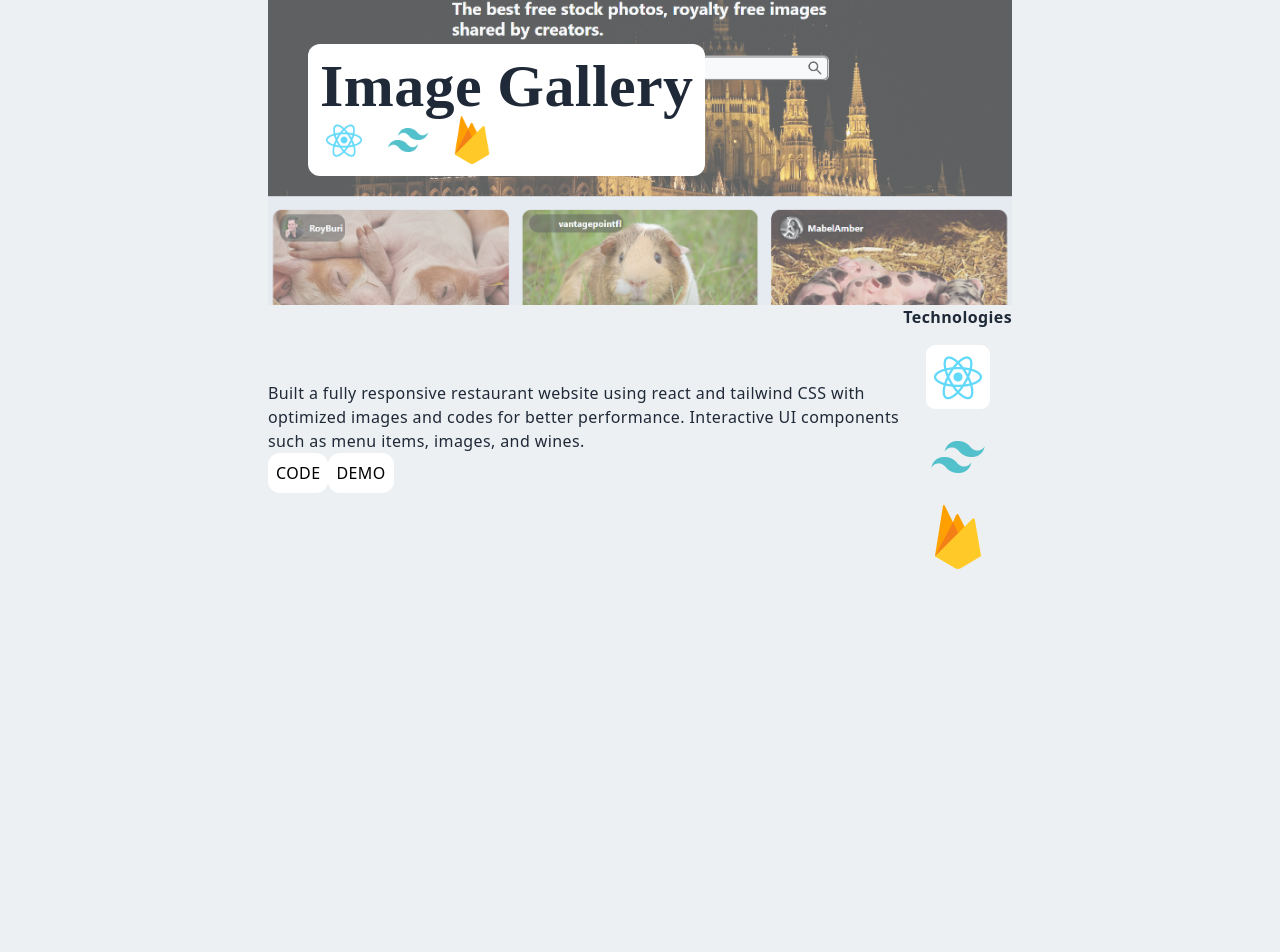
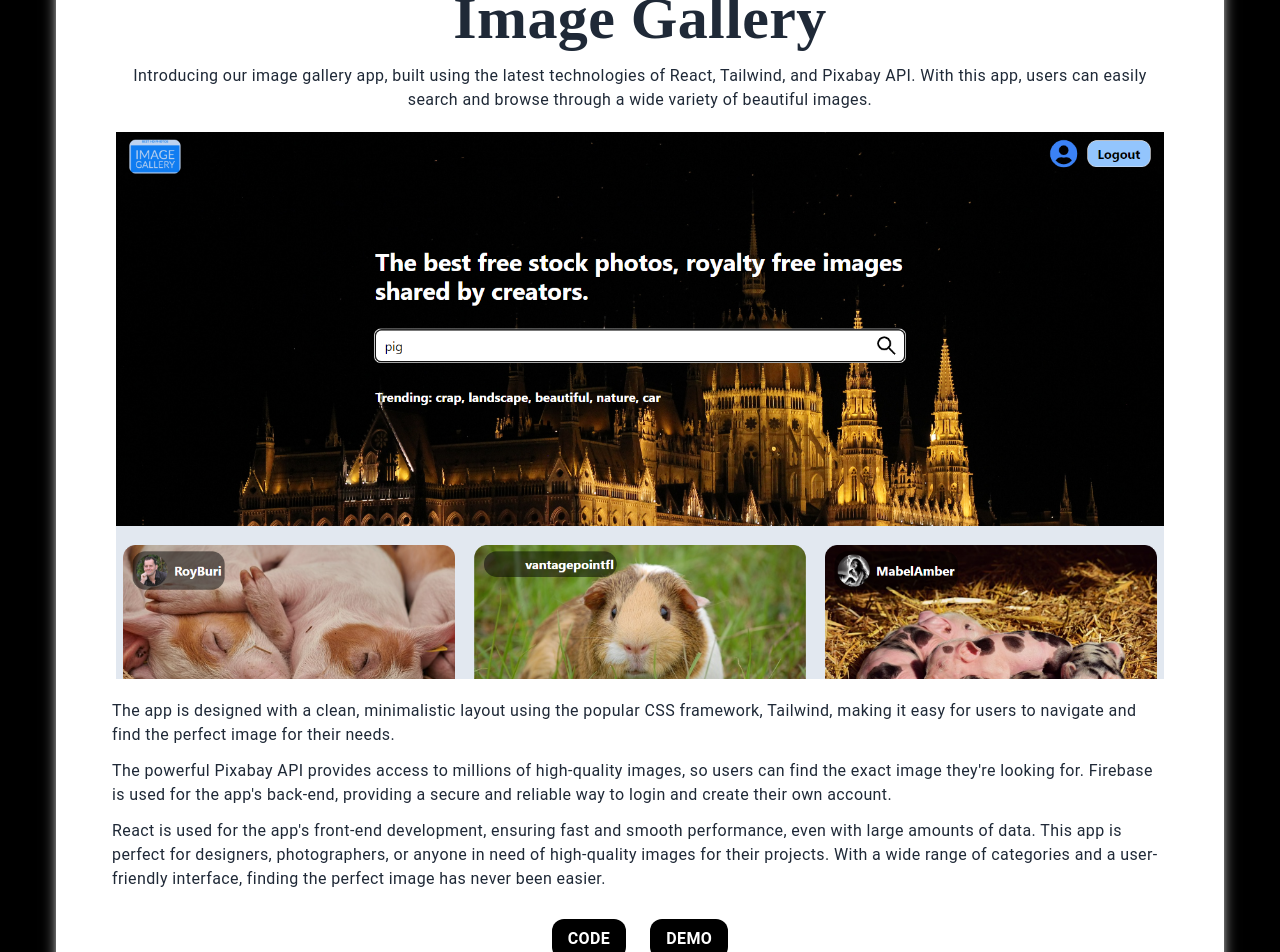
Before and after one commit to Amrit199/portfolio, a Next.js app: page /Gallery in a window 1280 px wide. Shown: the part 180-1132 px from the top of the page. Before the commit the page ends 800 px from the top, so only its background shows below. Built offline with nearby package versions, Linux system fonts and the light colour scheme.

Commit message:
Image Gallery
image gallery project added to the projects section

```diff
--- a/pages/Gallery.jsx
+++ b/pages/Gallery.jsx
@@ -5,40 +5,62 @@ import gallery from "../public/assets/projects/gallery.png";
 import react from "../public/assets/skills/react.png";
 import tailwind from "../public/assets/skills/tailwind.png";
 import firebase from "../public/assets/skills/firebase.png";
+import pixabay from "../public/assets/projects/pixabay.png";
 
 const Gallery = () => {
   return (
     <div>
       <Navbar />
-      <div className=" w-full h-full pt-24 px-5 pb-7">
-        <div>
-          <div className="w-[60%] mx-auto relative">
-            <Image src={gallery} alt="gallery" className="opacity-60" />
-            <div className="absolute transform top-1/2 translate-y-[-50%] left-10 bg-white p-3 rounded-xl">
-              <h1>Image Gallery</h1>
-              <div className=" flex items-center gap-4">
-                <Image src={react} alt="react" className=" w-12" />
-                <Image src={tailwind} alt="tailwind" className=" w-12" />
-                <Image src={firebase} alt="firebase" className=" w-12" />
+      <div className=" w-full h-full pt-24 px-5 md:px-8 lg:px-10 xl:px-14 pb-7 font font-playfair bg-black">
+        <div className=" w-full h-full my-4 p-5 md:p-8 lg:p-10 xl:p-14 shadow-lg shadow-white bg-white flex flex-col gap-4">
+          <div className=" w-full text-center flex flex-col gap-4">
+            <h1>Image Gallery</h1>
+            <p>
+              Introducing our image gallery app, built using the latest
+              technologies of React, Tailwind, and Pixabay API. With this app,
+              users can easily search and browse through a wide variety of
+              beautiful images.
+            </p>
+          </div>
+          <Image src={gallery} alt="gallery" className=" cursor-pointer transition-all border-4 border-white hover:border-black hover:border-4 active:border-green-600"/>
+          <div className=" w-full flex flex-col gap-4">
+            <div className="flex flex-col gap-3">
+              <p>
+                The app is designed with a clean, minimalistic layout using the
+                popular CSS framework, Tailwind, making it easy for users to
+                navigate and find the perfect image for their needs.
+              </p>
+              <p>
+                The powerful Pixabay API provides access to millions of
+                high-quality images, so users can find the exact image they're
+                looking for. Firebase is used for the app's back-end, providing
+                a secure and reliable way to login and create their own account.
+              </p>
+              <p>
+                React is used for the app's front-end development, ensuring fast
+                and smooth performance, even with large amounts of data. This
+                app is perfect for designers, photographers, or anyone in need
+                of high-quality images for their projects. With a wide range of
+                categories and a user-friendly interface, finding the perfect
+                image has never been easier.
+              </p>
+              <div className="flex items-center justify-center gap-6 py-4">
+                <button className=" bg-black text-white px-4 transition-all hover:scale-110 hover:bg-black/80 font-bold">
+                  Code
+                </button>
+                <button className=" bg-black text-white px-4 transition-all hover:scale-110 hover:bg-black/80 font-bold">
+                  Demo
+                </button>
               </div>
             </div>
-          </div>
-          <div className="w-[60%] mx-auto flex items-center justify-between">
             <div>
-              <p>
-              Built a fully responsive restaurant website using react and
-              tailwind CSS with optimized images and codes for better
-              performance. Interactive UI components such as menu items, images,
-              and wines.
-              </p>
-              <button>Code</button>
-              <button>Demo</button>
-            </div>
-            <div className="text-center flex flex-col gap-4">
               <h3>Technologies</h3>
-              <Image src={react} alt="react" className=" w-16 mx-auto" />
-              <Image src={tailwind} alt="tailwind" className=" w-16 mx-auto" />
-              <Image src={firebase} alt="firebase" className=" w-16 mx-auto" />
+              <div className="flex items-center gap-4">
+                <Image src={react} alt="react" className=" w-14 cursor-pointer transition-transform hover:scale-125"/>
+                <Image src={tailwind} alt="tailwind" className=" w-14 cursor-pointer transition-transform hover:scale-125"/>
+                <Image src={firebase} alt="firebase" className=" w-14 cursor-pointer transition-transform hover:scale-125"/>
+                <Image src={pixabay} alt="pixabay" className=" w-14 cursor-pointer transition-transform hover:scale-125"/>
+              </div>
             </div>
           </div>
         </div>
--- a/pages/Momo.jsx
+++ b/pages/Momo.jsx
@@ -1,9 +1,47 @@
+import Image from 'next/image'
 import React from 'react'
+import Navbar from '../components/Navbar'
+import gallery from "../public/assets/projects/gallery.png";
+import react from "../public/assets/skills/react.png";
+import tailwind from "../public/assets/skills/tailwind.png";
+import firebase from "../public/assets/skills/firebase.png";
 
 const Momo = () => {
   return (
     <div>
-      Momo
+      <Navbar />
+      <div className=" w-full h-full pt-24 px-5 pb-7 font font-playfair bg-black">
+        <div className=" w-full h-full my-4 p-5 shadow-lg shadow-white bg-white flex flex-col gap-4">
+          <div className=" w-full text-center flex flex-col gap-4">
+            <h1>Image Gallery</h1>
+            <p>
+              A restaurant website built using the latest technologies of React
+              and Tailwind. Fast, responsive and modern design where it's easy
+              to navigte. Visually pleasing with the use of Tailwind's clean and
+              minimalistic design.
+            </p>
+          </div>
+          <Image src={gallery} alt="gallery" />
+          <div className="w-[60%] mx-auto flex items-center justify-between">
+            <div>
+              <p>
+                Built a fully responsive restaurant website using react and
+                tailwind CSS with optimized images and codes for better
+                performance. Interactive UI components such as menu items,
+                images, and wines.
+              </p>
+              <button>Code</button>
+              <button>Demo</button>
+            </div>
+            <div className="text-center flex flex-col gap-4">
+              <h3>Technologies</h3>
+              <Image src={react} alt="react" className=" w-16 mx-auto" />
+              <Image src={tailwind} alt="tailwind" className=" w-16 mx-auto" />
+              <Image src={firebase} alt="firebase" className=" w-16 mx-auto" />
+            </div>
+          </div>
+        </div>
+      </div>
     </div>
   )
 }
--- a/styles/globals.css
+++ b/styles/globals.css
@@ -1,6 +1,7 @@
 @tailwind base;
 @tailwind components;
 @tailwind utilities;
+
 
 @layer base {
   body {
--- a/tailwind.config.js
+++ b/tailwind.config.js
@@ -5,7 +5,11 @@ module.exports = {
     "./components/**/*.{js,ts,jsx,tsx}",
   ],
   theme: {
-    extend: {},
+    extend: {
+      fontFamily: {
+        playfair: ["Roboto", "sans-serif"],
+      },
+    },
   },
   plugins: [],
 }
```
Also changed, not shown: public/assets/projects/pixabay.png (added).
